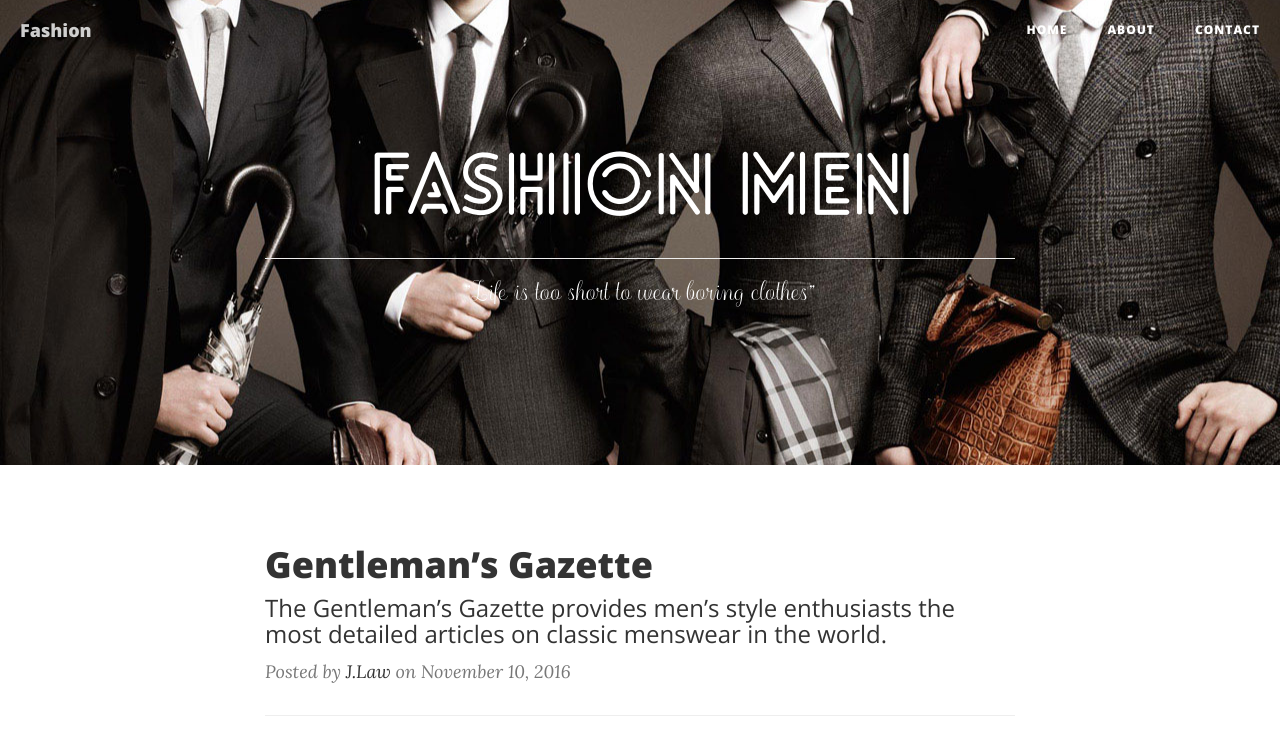
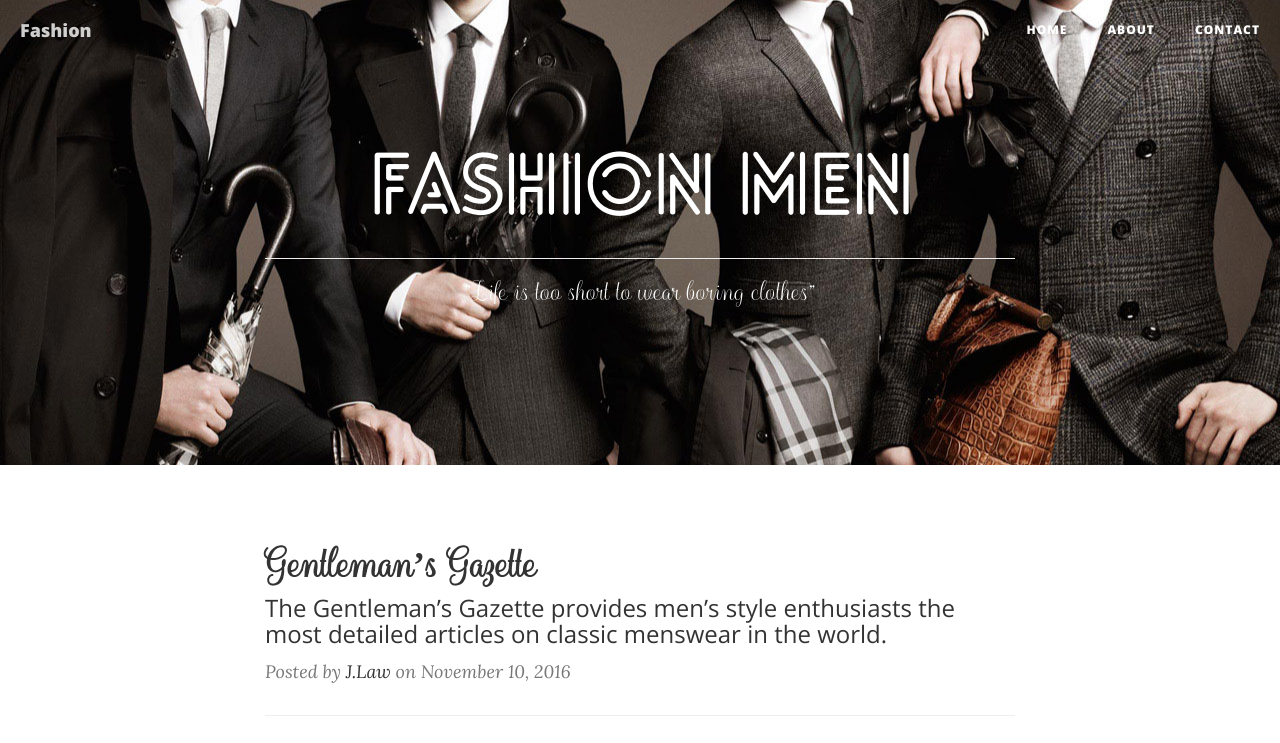
Before and after one commit to jhlawana/Fashion-Blog, a website: page index.html in a window 1280 px wide. Shown: the top 743 px of the page. Drawn offline with nearby package versions, Linux system fonts and the light colour scheme.

Commit message:
Update index.html

```diff
--- a/index.html
+++ b/index.html
@@ -100,7 +100,7 @@
             <div class="col-lg-8 col-lg-offset-2 col-md-10 col-md-offset-1">
                 <div class="post-preview">
                     <a href="post.html">
-                        <h2 class="post-title">
+                        <h2 class="post-title"  style="font-family: 'Balqis';">
                             Gentleman’s Gazette
                         </h2>
                         <h3 class="post-subtitle">
```
